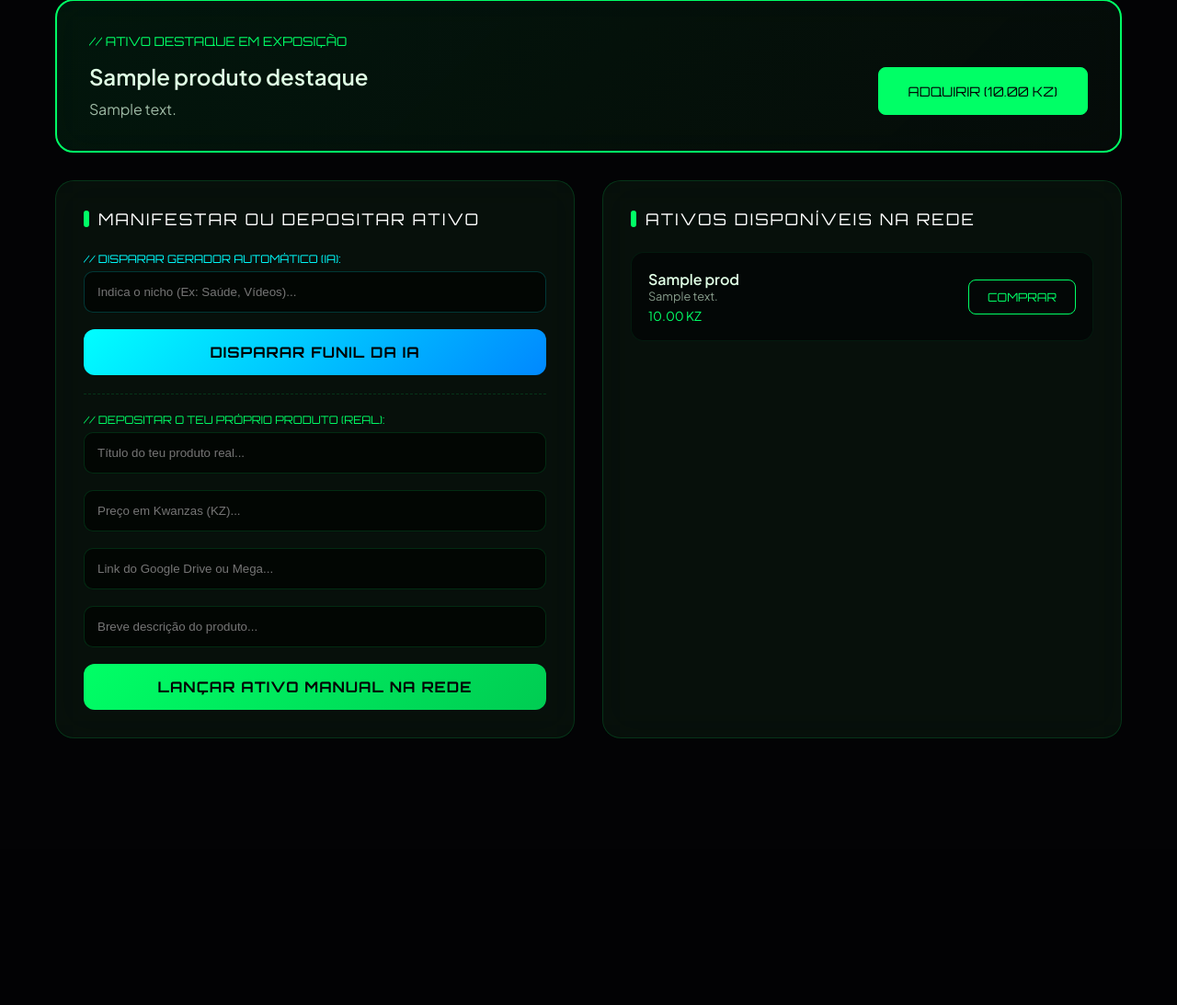
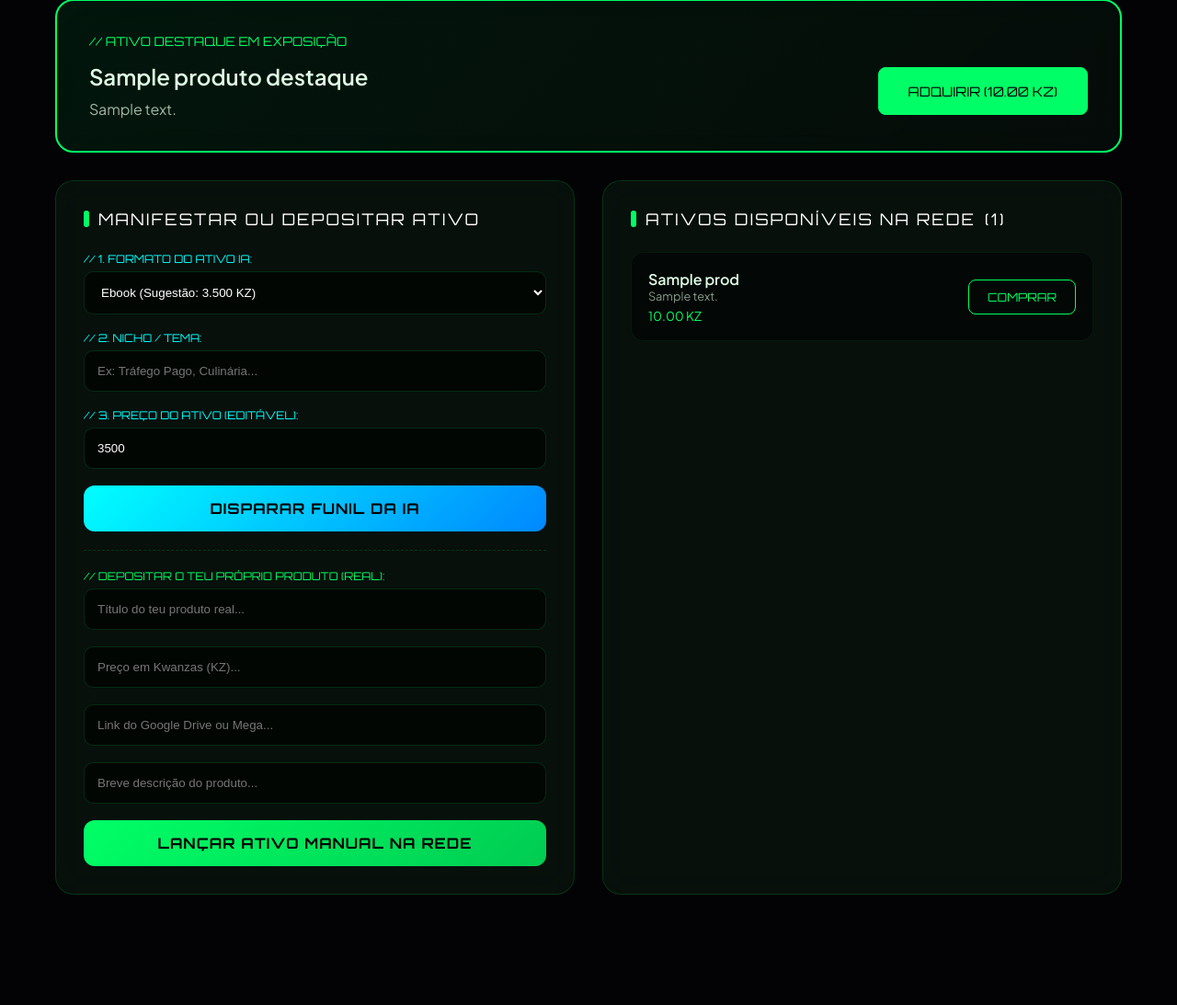
Before and after one commit to vagalume90/VAGALUME90, a Flask app: template templates/mercado.html in a window 1280 px wide. Shown: the part 166-1259 px from the top of the page at 92% size. Before the commit the page ends 969 px from the top, so only its background shows below. Run offline with Flask 3, Linux system fonts and the light colour scheme; the template is opened without the code that fills it: most values are stand-ins (such as "Sample title", 1, 10 or a date in 2020).

Commit message:
def
Added input fields for AI product generation and updated manual product deposit section. Enhanced toast notifications for user feedback.

```diff
--- a/templates/mercado.html
+++ b/templates/mercado.html
@@ -33,13 +33,17 @@ header { padding: 30px; border-bottom: 1px solid var(--glass-border); display: f
 .card-title::before { content: ''; width: 6px; height: 18px; background: var(--neon-pulse); border-radius: 3px; }
 
 label { font-size: 0.75rem; color: var(--neon-pulse); font-family: var(--font-future); display: block; margin-bottom: 6px; }
-.input-universo { width: 100%; background: rgba(0, 0, 0, 0.6); border: 1px solid var(--glass-border); padding: 14px; color: #FFF; border-radius: 10px; margin-bottom: 18px; outline: none; }
+.input-universo, .select-universo { width: 100%; background: rgba(0, 0, 0, 0.6); border: 1px solid var(--glass-border); padding: 14px; color: #FFF; border-radius: 10px; margin-bottom: 18px; outline: none; }
+.select-universo option { background: var(--void-deep); color: #FFF; }
 .btn-portal { background: linear-gradient(135deg, #00FF66 0%, #00CC52 100%); color: var(--void-deep); border: none; font-family: var(--font-future); font-size: 1rem; padding: 15px 25px; border-radius: 12px; cursor: pointer; font-weight: 700; width: 100%; letter-spacing: 1px; }
 
 .lista { display: grid; grid-template-columns: 1fr; gap: 15px; max-height: 480px; overflow-y: auto; }
 .item { background: rgba(3,3,5,0.6); border: 1px solid rgba(0, 255, 102, 0.08); padding: 18px; border-radius: 14px; display: flex; justify-content: space-between; align-items: center; }
 .btn-conectar { background: transparent; border: 1px solid var(--neon-pulse); color: var(--neon-pulse); font-family: var(--font-future); font-size: 0.8rem; padding: 10px 20px; border-radius: 8px; cursor: pointer; }
 .btn-conectar:hover { background: var(--neon-pulse); color: var(--void-deep); }
+
+.toast { position: fixed; bottom: 30px; right: 30px; background: var(--glass-surface); border: 1px solid var(--neon-pulse); padding: 20px 30px; border-radius: 16px; backdrop-filter: blur(20px); z-index: 9999; display: none; }
+.toast.show { display: block; }
 </style>
 </head>
 <body>
@@ -54,7 +58,6 @@ label { font-size: 0.75rem; color: var(--neon-pulse); font-family: var(--font-fu
 
 <div class="container">
 
-  <!-- MONTRA ATIVO DESTAQUE -->
   <div class="destaque">
     <div style="font-family: var(--font-future); font-size: 0.85rem; color: var(--neon-pulse); margin-bottom: 15px;">// ATIVO DESTAQUE EM EXPOSIÇÃO</div>
     <div class="destaque-conteudo">
@@ -68,31 +71,39 @@ label { font-size: 0.75rem; color: var(--neon-pulse); font-family: var(--font-fu
     </div>
   </div>
 
-  <!-- GERADOR DE INFOPRODUTOS -->
   <div class="card">
     <div class="card-title">MANIFESTAR OU DEPOSITAR ATIVO</div>
 
-    <!-- BLOCO IA -->
     <div style="border-bottom: 1px dashed var(--glass-border); padding-bottom: 20px; margin-bottom: 20px;">
-      <label style="color: #00FFFF;">// DISPARAR GERADOR AUTOMÁTICO (IA):</label>
-      <input type="text" id="nicho-ia" class="input-universo" placeholder="Indica o nicho (Ex: Saúde, Vídeos)..." style="border-color: rgba(0, 255, 255, 0.2);">
-      <button class="btn-portal" style="background: linear-gradient(135deg, #00FFFF 0%, #0088FF 100%); color: #000;" onclick="dispararGeradorIA()">DISPARAR FUNIL DA IA</button>
+      <label style="color: #00FFFF;">// 1. FORMATO DO ATIVO IA:</label>
+      <select id="formato-ia" class="select-universo" onchange="atualizarPrecoSugerido()">
+        <option value="Ebook">Ebook (Sugestão: 3.500 KZ)</option>
+        <option value="Curso">Curso Online (Sugestão: 8.500 KZ)</option>
+        <option value="Tutorial">Tutorial (Sugestão: 2.500 KZ)</option>
+        <option value="Guia">Guia Completo (Sugestão: 4.500 KZ)</option>
+      </select>
+
+      <label style="color: #00FFFF;">// 2. NICHO / TEMA:</label>
+      <input type="text" id="nicho-ia" class="input-universo" placeholder="Ex: Tráfego Pago, Culinária...">
+
+      <label style="color: #00FFFF;">// 3. PREÇO DO ATIVO (EDITÁVEL):</label>
+      <input type="number" id="preco-ia" class="input-universo" value="3500">
+
+      <button id="btn-ia" class="btn-portal" style="background: linear-gradient(135deg, #00FFFF 0%, #0088FF 100%); color: #000;" onclick="dispararGeradorIA()">DISPARAR FUNIL DA IA</button>
     </div>
 
-    <!-- BLOCO MANUAL -->
     <div>
       <label>// DEPOSITAR O TEU PRÓPRIO PRODUTO (REAL):</label>
       <input type="text" id="titulo-prod" class="input-universo" placeholder="Título do teu produto real...">
       <input type="number" id="preco-prod" class="input-universo" placeholder="Preço em Kwanzas (KZ)...">
       <input type="url" id="url-prod" class="input-universo" placeholder="Link do Google Drive ou Mega...">
       <input type="text" id="desc-prod" class="input-universo" placeholder="Breve descrição do produto...">
-      <button class="btn-portal" onclick="depositarAtivoManual()">LANÇAR ATIVO MANUAL NA REDE</button>
+      <button id="btn-manual" class="btn-portal" onclick="depositarAtivoManual()">LANÇAR ATIVO MANUAL NA REDE</button>
     </div>
   </div>
 
-  <!-- PRODUTOS DO MONGODB -->
   <div class="card">
-    <div class="card-title">ATIVOS DISPONÍVEIS NA REDE</div>
+    <div class="card-title">ATIVOS DISPONÍVEIS NA REDE <span>({{ total_produtos }})</span></div>
     <div class="lista">
       {% if produtos %}
         {% for prod in produtos %}
@@ -106,58 +117,88 @@ label { font-size: 0.75rem; color: var(--neon-pulse); font-family: var(--font-fu
         </div>
         {% endfor %}
       {% else %}
-        <p style="padding: 20px; color: rgba(255,255,255,0.3); text-align: center;">Nenhum produto em catálogo no MongoDB Atlas.</p>
+        <p style="padding: 20px; color: rgba(255,255,255,0.3); text-align: center;">Nenhum produto em catálogo no momento.</p>
       {% endif %}
     </div>
   </div>
 
 </div>
 
+<div id="toast" class="toast"></div>
+
 <script>
+function mostrarToast(msg) {
+  const t = document.getElementById('toast');
+  t.textContent = msg;
+  t.classList.add('show');
+  setTimeout(() => t.classList.remove('show'), 4000);
+}
+
+function atualizarPrecoSugerido() {
+  const formato = document.getElementById('formato-ia').value;
+  const campoPreco = document.getElementById('preco-ia');
+  const tabela = { 'Ebook': 3500, 'Curso': 8500, 'Tutorial': 2500, 'Guia': 4500 };
+  campoPreco.value = tabela[formato] || 3500;
+}
+
 async function comprarProduto(id) {
   try {
+    mostrarToast("📡 Processando aquisição...");
     const res = await fetch('/api/mercado/comprar', {
       method: 'POST',
       headers: { 'Content-Type': 'application/json' },
       body: JSON.stringify({ produto_id: id, afiliado_cod: "HASTA90" })
     });
     const data = await res.json();
-
-    if (data.success && data.whatsapp_url) {
-      window.location.href = data.whatsapp_url;
-    } else if (data.whatsapp_url) {
+    if (data.whatsapp_url) {
       window.location.href = data.whatsapp_url;
     } else {
-      alert("Requisição enviada com sucesso para a FastAPI!");
+      mostrarToast("Ordem registada no sistema com sucesso!");
     }
   } catch (err) {
-    alert("Falha ao processar a requisição de compra através do Flask.");
+    mostrarToast("Erro ao processar compra externa.");
   }
 }
 
 async function dispararGeradorIA() {
-  const tema = document.getElementById('nicho-ia').value;
-  if (!tema) return alert("Insere um nicho/tema para a IA!");
+  const formato = document.getElementById('formato-ia').value;
+  const tema = document.getElementById('nicho-ia').value.trim();
+  const preco = document.getElementById('preco-ia').value;
+
+  if(!tema || !preco) return mostrarToast("Preenche o tema e valor!");
+
+  const btn = document.getElementById('btn-ia');
+  btn.disabled = true;
+  btn.textContent = "GERANDO...";
+
   try {
     const res = await fetch('/api/mercado/gerar-infoproduto', {
       method: 'POST',
       headers: { 'Content-Type': 'application/json' },
-      body: JSON.stringify({ tipo: 'ia', tema: tema })
+      body: JSON.stringify({ tipo: 'ia', formato: formato, tema: tema, preco: parseFloat(preco) })
     });
     const data = await res.json();
     if (data.success) window.location.reload();
+    else mostrarToast("Falha: " + data.error);
   } catch (err) {
-    alert("Erro ao acionar gerador automático.");
+    mostrarToast("Erro de rede no gerador.");
+  } finally {
+    btn.disabled = false;
+    btn.textContent = "DISPARAR FUNIL DA IA";
   }
 }
 
 async function depositarAtivoManual() {
-  const titulo = document.getElementById('titulo-prod').value;
+  const titulo = document.getElementById('titulo-prod').value.trim();
   const preco = document.getElementById('preco-prod').value;
-  const url = document.getElementById('url-prod').value;
-  const desc = document.getElementById('desc-prod').value;
+  const url = document.getElementById('url-prod').value.trim();
+  const desc = document.getElementById('desc-prod').value.trim();
 
-  if (!titulo || !preco || !url) return alert("Por favor, preenche todos os campos obrigatórios!");
+  if(!titulo || !preco || !url) return mostrarToast("Preenche os campos obrigatórios!");
+
+  const btn = document.getElementById('btn-manual');
+  btn.disabled = true;
+
   try {
     const res = await fetch('/api/mercado/gerar-infoproduto', {
       method: 'POST',
@@ -166,8 +207,10 @@ async function depositarAtivoManual() {
     });
     const data = await res.json();
     if (data.success) window.location.reload();
-  } catch (err) {
-    alert("Erro ao salvar o produto manualmente.");
+  } catch(e) {
+    mostrarToast("Erro ao enviar produto.");
+  } finally {
+    btn.disabled = false;
   }
 }
 </script>
```
